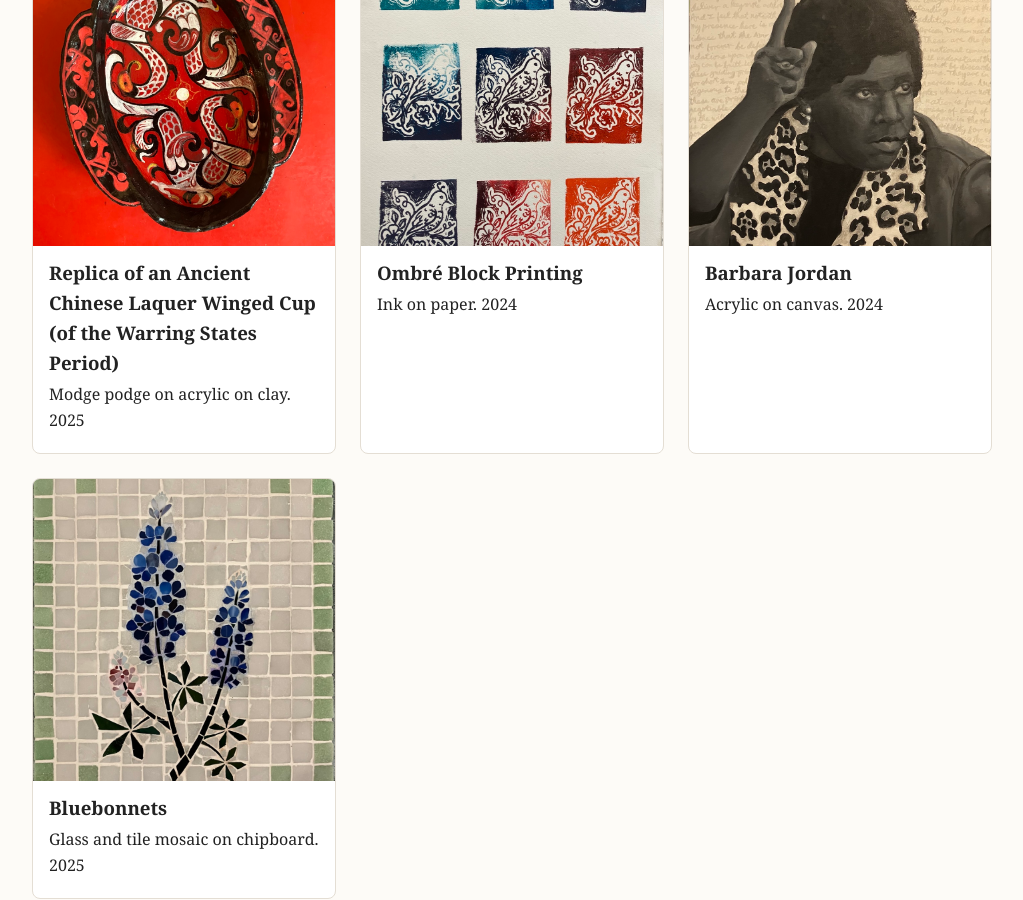
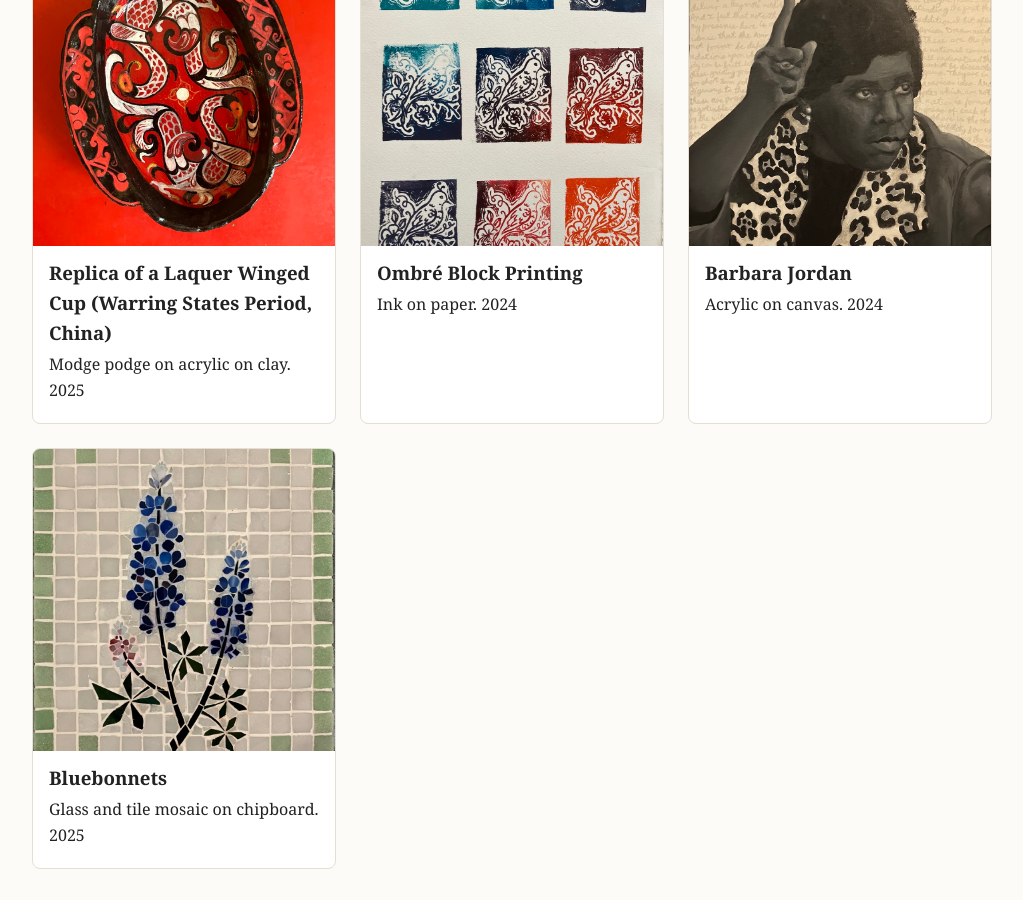
Before and after one commit to DJLiZe/portfolio, a Jekyll site: the page built from index.html, in a window 1280 px wide and 900 px high, scrolled down 302 px. Shown: the whole window, without its empty margins (128-1151 px from the left). Built offline with Jekyll 4.4.1, drawn with Linux system fonts in a browser that asks for light colours.

Commit message:
Update art.yml

```diff
--- a/_data/art.yml
+++ b/_data/art.yml
@@ -102,7 +102,7 @@
   image: /assets/img/thank-you-waves-card.jpg
   alt: A Thank You card with black hand lettering in the center, framed by wavy retro-style bands of pink, orange, yellow, and blue watercolor.
 
-- title: Replica of an Ancient Chinese Laquer Winged Cup (of the Warring States Period)
+- title: Replica of a Laquer Winged Cup (Warring States Period, China)
   category: School Projects
   description: Modge podge on acrylic on clay. 2025
   image: /assets/img/scrollwork-bowl.jpg
```
